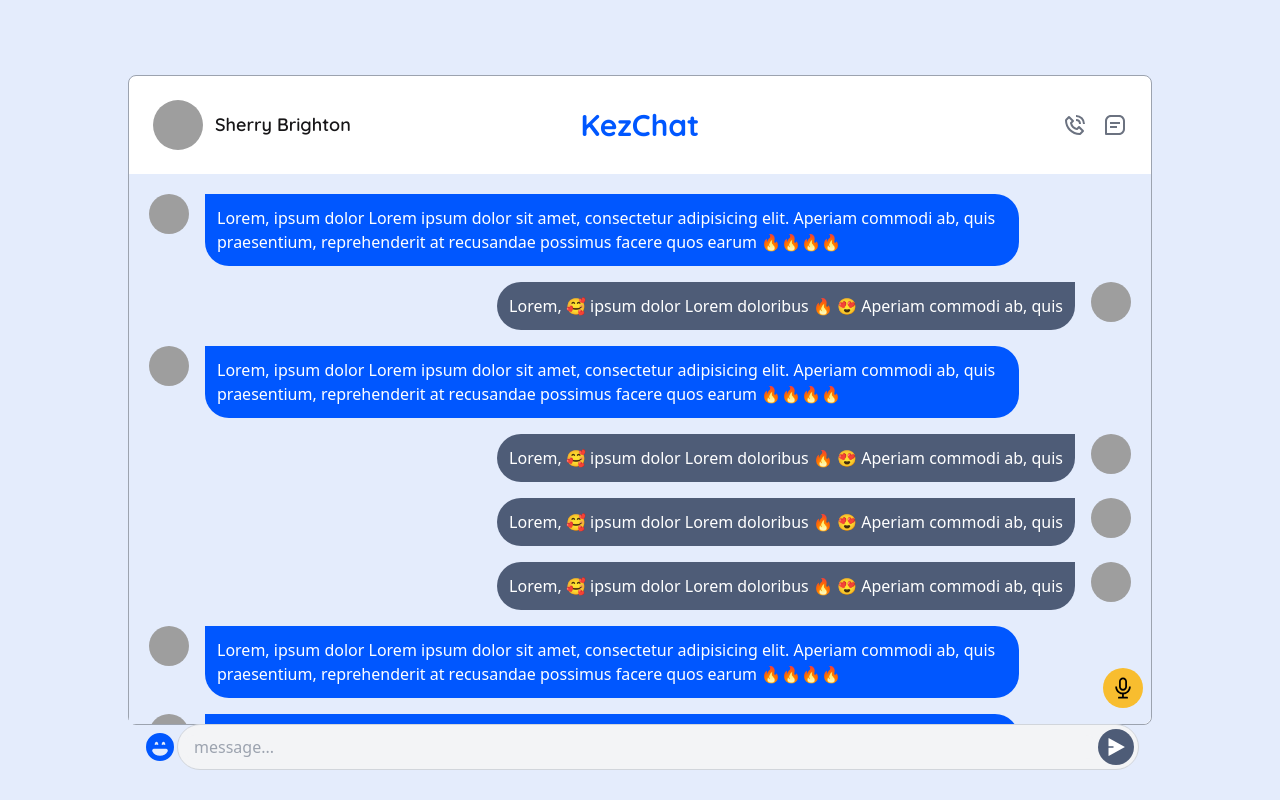
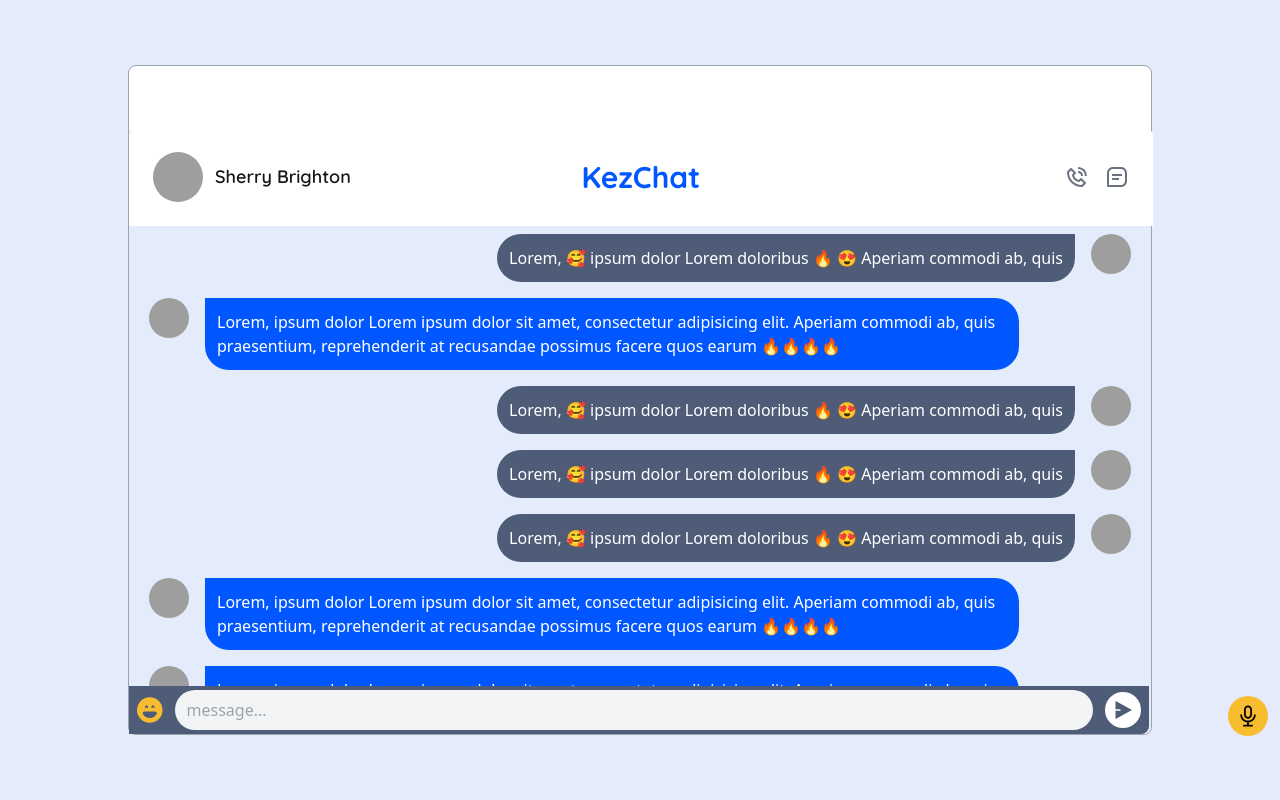
Before and after one commit to cikezmedia/kezchat, a Next.js app: page /start in a window 1280 px wide. Built offline with nearby package versions, Linux system fonts and the light colour scheme; grey boxes are pictures that could not be loaded.

Commit message:
Chat page updated

```diff
--- a/components/Call.jsx
+++ b/components/Call.jsx
@@ -14,14 +14,14 @@
       <div className='relative'>
         <button
           onClick={toggleIcon}
-          className='absolute bottom-4 w-10 h-10 bg-mainYellow rounded-full right-2'
+          className='w-10 h-10 fixed bottom-16 right-3 bg-mainYellow rounded-full'
         >
           <span className='flex-col flex items-center mx-auto'>
             <AiOutlineAudio className='w-6 h-6' />
           </span>
         </button>
         {show && (
-          <div className='flex flex-col absolute right-4 bottom-16 rounded-lg bg-mainYellow p-4 gap-3'>
+          <div className='flex flex-col fixed right-4 bottom-32 rounded-lg bg-mainYellow p-4 gap-3'>
             <div className='flex flex-row items-center space-x-2'>
               <BiPhoneCall className='w-5 h-5' />
               <span className='font-medium'>Voice Call</span>
--- a/components/Chat.jsx
+++ b/components/Chat.jsx
@@ -1,11 +1,11 @@
 import React from 'react';
-import { ChatCard, ChatCardLeft } from './';
+import { ChatCard, ChatCardLeft, Input } from './';
 
 const Chat = () => {
   return (
     <>
-      <div className='flex h-[calc(92%)] '>
-        <div className='flex p-5 scrollbar-hide flex-col gap-4 overflow-auto h-[590px] lg:h-[550px]'>
+      <div className='relative'>
+        <div className='flex p-5 scrollbar-hide flex-col gap-4 overflow-auto pb-16 lg:pb-4 pt-28 lg:pt-4 lg:h-[35rem]'>
           <ChatCard />
           <ChatCardLeft />
           <ChatCard />
@@ -16,7 +16,11 @@
           <ChatCard />
           <ChatCard />
           <ChatCardLeft />
+          <ChatCard />
+          <ChatCard />
+          <ChatCardLeft />
         </div>
+        <Input />
       </div>
     </>
   );
--- a/components/Chats.jsx
+++ b/components/Chats.jsx
@@ -5,7 +5,6 @@
   return (
     <>
       <Chat />
-      <Input />
       <Call />
     </>
   );
--- a/components/Input.jsx
+++ b/components/Input.jsx
@@ -5,21 +5,34 @@
 const Input = () => {
   return (
     <>
-      <div className='relative'>
-        <form className='w-[98%] p-1 absolute rounded-full border border-gray-300 bg-gray-100 lg:ml-2'>
-          <div className='flex flex-row items-center'>
+      <div className='-mt-1 mr-0.5'>
+        <div className='hidden lg:block relative bg-lightCard p-1 pl-2 pr-2 rounded-br-lg -top-0'>
+          <form className='flex flex-row items-center space-x-3'>
+            <BsFillEmojiLaughingFill className='text-mainYellow w-7 h-7' />
             <input
-              className='w-full outline-none pr-4 rounded-full pl-3 bg-gray-100 text-gray-600'
+              className='w-full outline-none pr-4 p-2 rounded-full pl-3 bg-gray-100 text-gray-600'
               placeholder='message...'
             />
-            <button className='flex items-center p-2 rounded-full text-white right-6 bg-lightCard'>
-              <RiSendPlane2Fill className='text-white w-5 h-5' />
+            <button className='flex items-center p-2 rounded-full right-6 bg-white'>
+              <RiSendPlane2Fill className='text-lightCard w-5 h-5' />
             </button>
-          </div>
-          <div className='absolute cursor-pointer bottom-2 -left-9 pl-1 rounded-full'>
-            <BsFillEmojiLaughingFill className='text-mainPurple w-7 h-7' />
-          </div>
-        </form>
+          </form>
+        </div>
+      </div>
+
+      <div className='absolute lg:hidden'>
+        <div className='fixed right-0 bg-lightCard p-2 w-full bottom-0'>
+          <form className='flex flex-row items-center space-x-3'>
+            <BsFillEmojiLaughingFill className='text-mainYellow w-7 h-7' />
+            <input
+              className='w-full outline-none pr-4 p-2 rounded-full pl-3 bg-gray-100 text-gray-600'
+              placeholder='message...'
+            />
+            <button className='flex items-center p-2 rounded-full right-6 bg-white'>
+              <RiSendPlane2Fill className='text-lightCard w-5 h-5' />
+            </button>
+          </form>
+        </div>
       </div>
     </>
   );
--- a/components/Message.jsx
+++ b/components/Message.jsx
@@ -17,10 +17,10 @@
                 className='flex flex-col items-center rounded-full object-cover cursor-pointer'
               />
               <div className='flex flex-col'>
-                <span className='text-mainPurple font-semibold font-quicksand'>
+                <span className='text-mainBlack font-bold font-quicksand'>
                   Emilia Bones
                 </span>
-                <p className='text-gray-600 text-sm'>Lorem ipsum ipsum...</p>
+                <p className='text-gray-500 text-sm'>Lorem ipsum ipsum...</p>
               </div>
             </div>
             <span className='text-gray-600 text-sm font-poppins'>now</span>
--- a/components/Messages.jsx
+++ b/components/Messages.jsx
@@ -3,7 +3,8 @@
 
 const Messages = () => {
   return (
-    <>
+    <div className='relative'>
+      <div className='flex flex-col fixed max-w-5xl w-full top-24 lg:top-24 xl:top-56'>
         <div className='grid grid-cols-3'>
           <div className='col-span-3 lg:col-span-1'>
             <Sidebar />
@@ -12,7 +13,8 @@
             <Chats />
           </div>
         </div>
-    </>
+      </div>
+    </div>
   );
 };
 
--- a/components/Navbar.jsx
+++ b/components/Navbar.jsx
@@ -1,46 +1,23 @@
 import Image from 'next/image';
 import React, { useState } from 'react';
-import {
-  BiPhoneCall,
-  BiMessageSquareDetail,
-  BiUser,
-  BiLogOutCircle,
-} from 'react-icons/bi';
+import { BiPhoneCall, BiMessageSquareDetail } from 'react-icons/bi';
 
 const Navbar = () => {
-  const [hide, setHide] = useState(false);
-
-  const toggleHide = () => {
-    setHide(!hide);
-  };
   return (
-    <>
-      <div className='grid grid-cols-3 items-center pr-6 pl-6 pt-6 pb-6 dark:bg-lightCard lg:rounded-t-lg'>
+    <div className='relaive'>
+      <div className='fixed mx-auto z-10 justify-center xl:top-32 lg:top-0 max-w-5xl w-full items-center'>
+        <div className='grid grid-cols-3 items-center pr-6 pl-6 pt-6 pb-6 bg-white dark:bg-lightCard xl:rounded-t-lg'>
           <div className='relative flex flex-row items-center space-x-3'>
             <Image
               src='https://images.pexels.com/photos/13524012/pexels-photo-13524012.jpeg?auto=compress&cs=tinysrgb&w=1260&h=750&dpr=2'
               width={50}
               height={50}
               alt=''
-            onClick={toggleHide}
               className='items-center rounded-full object-cover cursor-pointer'
             />
             <span className='hidden lg:block font-semibold text-lg font-quicksand text-mainBlack dark:text-white'>
               Sherry Brighton
             </span>
-          {hide && (
-            <div className='flex flex-col gap-3 w-48 border-2 border-white rounded-lg absolute top-16 bg-mainPurple z-10 p-3 -left-4 text-white font-quicksand font-medium'>
-              <span className='font-bold text-lg'>Emmanuel Joeno</span>
-              <div className='flex flex-row items-center space-x-2 cursor-pointer '>
-                <BiUser className='w-[18px] h-[18px]' />
-                <span className='font-semibold'>Edit Profile</span>
-              </div>
-              <div className='flex flex-row items-center space-x-2 cursor-pointer '>
-                <BiLogOutCircle className='w-[18px] h-[18px]' />
-                <span className='font-semibold'>Logout</span>
-              </div>
-            </div>
-          )}
           </div>
 
           <div className='flex flex-row place-content-center'>
@@ -54,7 +31,8 @@
             <BiMessageSquareDetail className='w-6 h-6 text-gray-500 dark:text-white cursor-pointer' />
           </div>
         </div>
-    </>
+      </div>
+    </div>
   );
 };
 
--- a/components/Search.jsx
+++ b/components/Search.jsx
@@ -3,15 +3,15 @@
 
 const Search = () => {
   return (
-    <>
-      <form className='relative flex flex-col  pb-6'>
+    <div className='pt-1'>
+      <form className='relative flex flex-col pb-6'>
         <input
-          className='text-gray-400 p-2 bg-gray-100 rounded-xl border border-gray-300 placeholder:pl-2 focus:border-mainPurple outline-none'
+          className='text-gray-400 p-2 pl-4 bg-gray-100 rounded-xl border border-gray-200 focus:border-mainPurple outline-none'
           placeholder='Search...'
         />
         <FiSearch className='absolute right-3 top-2.5 text-gray-500 w-5 h-5' />
       </form>
-    </>
+    </div>
   );
 };
 
--- a/components/Sidebar.jsx
+++ b/components/Sidebar.jsx
@@ -7,7 +7,7 @@
       <div className='pl-6 pr-6 dark:bg-lightCard'>
         <Search />
       </div>
-      <div className='flex flex-col gap-7  dark:bg-gray-100 overflow-y-auto scrollbar-hide h-[680px] md:h-[780px] lg:h-[540px] p-4 pb-6 border-t border-gray-300'>
+      <div className='flex flex-col gap-7 dark:bg-gray-100 overflow-y-auto scrollbar-hide h-[680px] md:h-[780px] lg:h-[540px] p-4 pb-6 border-t border-gray-300 rounded-bl-lg'>
         <Message />
         <Message />
         <Message />
--- a/pages/start.js
+++ b/pages/start.js
@@ -14,12 +14,14 @@
         <link rel='shortcut icon' href='/favicon.png' />
       </Head>
 
-      <div className='dark:bg-mainBlack bg-lightBlue'>
-        <div className='flex lg:h-screen justify-center flex-col mx-auto lg:max-w-5xl'>
-          <div className='w-full lg:rounded-lg lg:border border-gray-400 bg-white'>
-            <Navbar />
-            <div className='col-span-2 bg-lightBlue lg:rounded-br-lg space-x-10'>
-              <Chats />
+      <div className='relative'>
+        <div className='dark:bg-mainBlack bg-lightBlue'>
+          <div className='flex lg:h-screen justify-center flex-col mx-auto lg:max-w-5xl'>
+            <div className='w-full lg:rounded-lg lg:border border-gray-400 bg-white'>
+              <Navbar />
+              <div className='bg-lightBlue lg:mt-16 lg:rounded-br-lg space-x-10'>
+                <Chats />
+              </div>
             </div>
           </div>
         </div>
```
Lines whose indentation alone changed are shown as unchanged.
